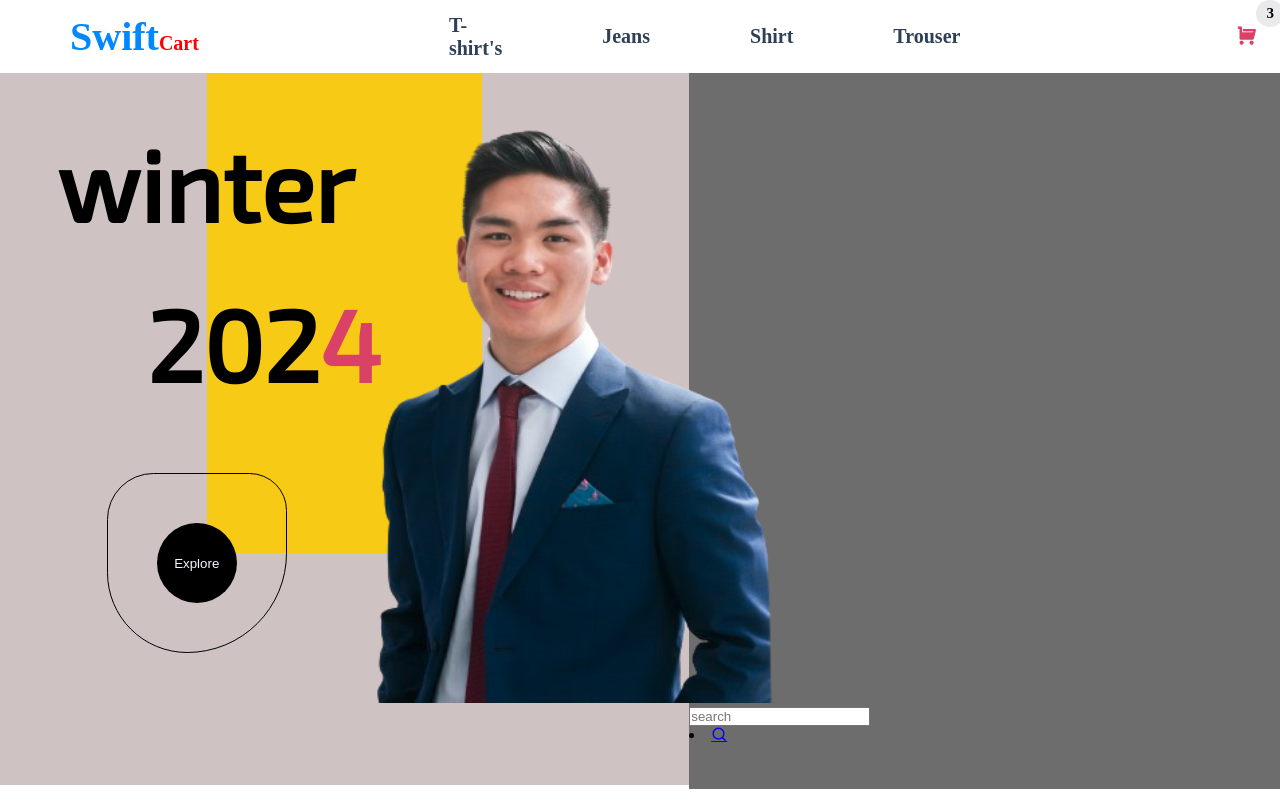
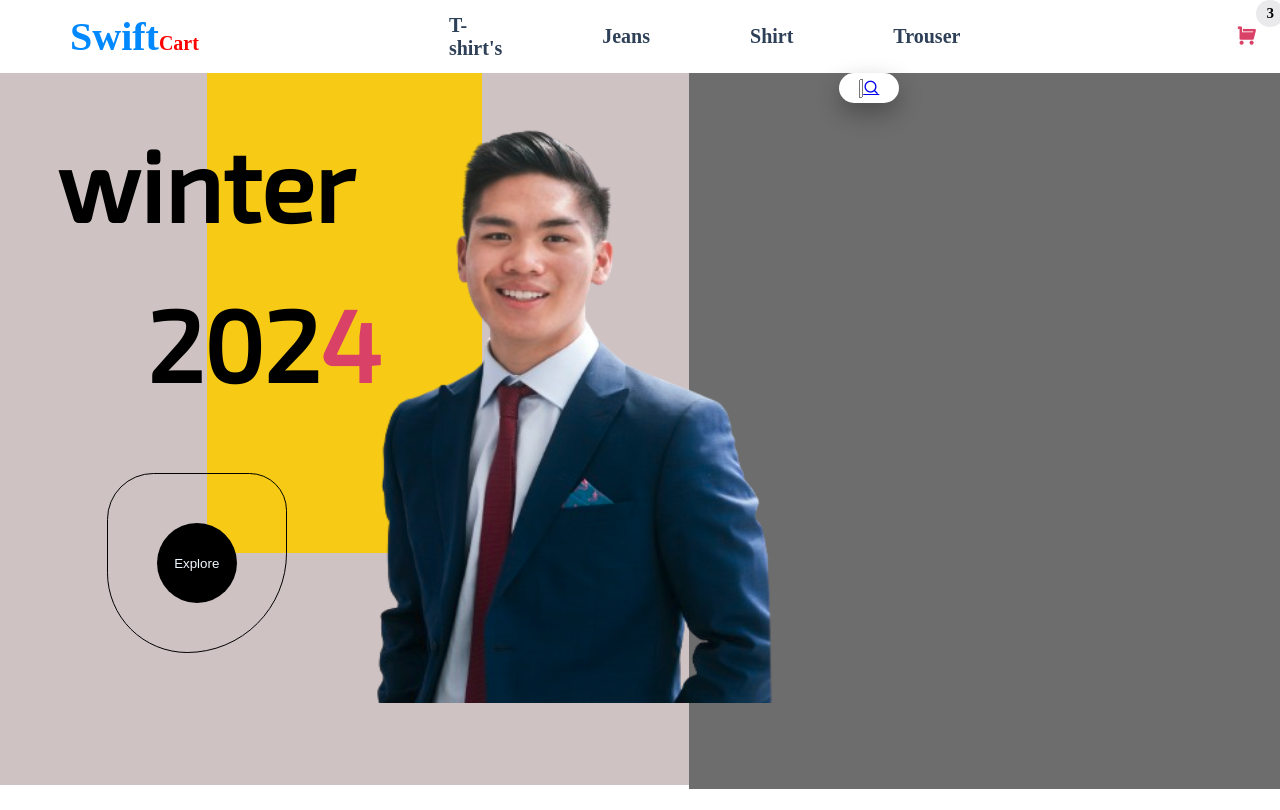
Before and after one commit to sulaiman0313/Clothing-Brand, a plain HTML site: page index.html in a window 1280 px wide. Drawn offline with nearby package versions, Linux system fonts and the light colour scheme.

Commit message:
search animation

```diff
--- a/index.html
+++ b/index.html
@@ -44,11 +44,12 @@
            </div>
            <div class="right">
             <img src="png-removebg-preview.png" alt="">
-
             <div class="search">
                 <input type="search" placeholder="search">
-                <li><a href="#"><i class="ri-search-line"></i></a></li>
+                <a href="#"><i class="ri-search-line"></i></a>
             </div>
+
+
            </div>
         </div>
     </div>
--- a/style.css
+++ b/style.css
@@ -83,6 +83,7 @@ span{
     /* border: 1px solid; */
     width: 60%;
     background: #6d6d6d;
+    display: flex;
 }
 .right img{
     margin-left: -450px;
@@ -125,3 +126,22 @@ span{
     color: #DA4167;
     font-size: 100px;
 }
+.search{
+    height: 30px;
+    display: flex;
+    cursor: pointer;
+    padding: 10px 20px;
+    background: #fff;
+    border-radius: 30px;
+    align-items: center;
+    box-shadow: 0 10px 25px rgba(0,0,0,0.3);
+
+}
+.search:hover input{
+    width: 400px;
+
+}
+.search input{
+    width: 0;
+    outline: none;
+}
```
